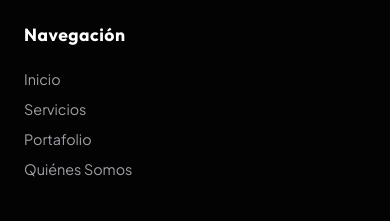
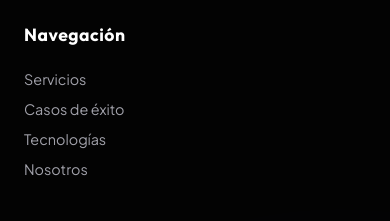
Before and after one commit to Jpborello/neo-core-sys, a Next.js app: page / in a window 390 px wide. Shown: the part 11529-11750 px from the top of the page. Built offline with nearby package versions, Linux system fonts and the light colour scheme.

Commit message:
style: optimize contact button responsiveness and align footer links

```diff
--- a/src/app/page.module.css
+++ b/src/app/page.module.css
@@ -958,6 +958,7 @@
 .sendBtn {
   margin-top: 10px;
   width: 100%;
+  max-width: none !important;
 }
 
 .messageStatus {
--- a/src/components/Footer.tsx
+++ b/src/components/Footer.tsx
@@ -25,10 +25,10 @@ export default function Footer() {
           <div className={styles.linksCol}>
             <h4 className={styles.colTitle}>Navegación</h4>
             <nav className={styles.linksList}>
-              <a href="#inicio" className={styles.link}>Inicio</a>
               <a href="#servicios" className={styles.link}>Servicios</a>
-              <a href="#portafolio" className={styles.link}>Portafolio</a>
-              <a href="#sobre-nosotros" className={styles.link}>Quiénes Somos</a>
+              <a href="#casos-de-exito" className={styles.link}>Casos de éxito</a>
+              <a href="#tecnologias" className={styles.link}>Tecnologías</a>
+              <a href="#nosotros" className={styles.link}>Nosotros</a>
             </nav>
           </div>
 
```
